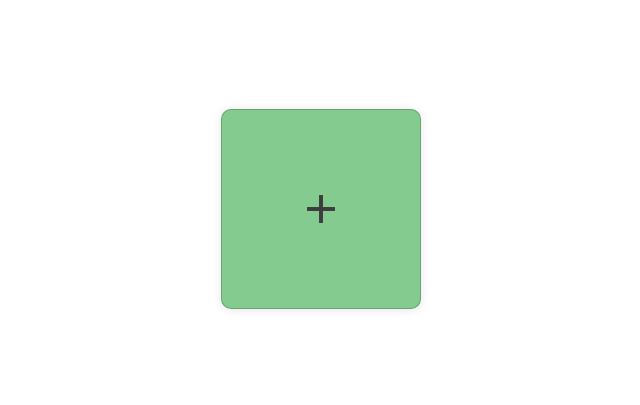
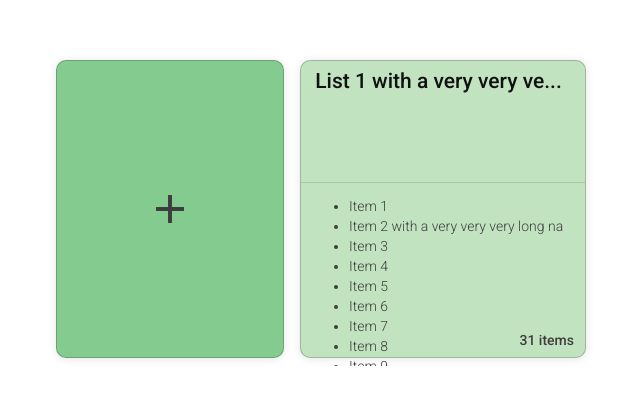
Before and after one commit to sandbxk/Dosma, an Angular app in the folder Frontend/: page / in a window 1280 px wide. Shown: the part 191-596 px from the top of the page, without its empty margins (319-959 px from the left). Built offline with nearby package versions, Linux system fonts and the light colour scheme.

Commit message:
Basics of dashboard component almost finished
TODO: Scrolling, colours, routing, implement methods with dialogues

```diff
--- a/Frontend/src/app/components/dashboard/dashboard.component.html
+++ b/Frontend/src/app/components/dashboard/dashboard.component.html
@@ -1,29 +1,53 @@
 <div class="centered">
 
-<div fxLayout="grid wrap"
-      fxLayoutAlign="space-around center">
+<div  fxLayout="grid wrap"
+      fxLayoutAlign="space-around center"> <!--fxLayout Container-->
 
 
-  <mat-card (click)="newGroceryList()"  class="listCardButton">
+  <mat-card (click)="newGroceryList()"  class="listCardButton"> <!--Card button for creating a new list-->
     <mat-icon class="addListIcon">
       add
     </mat-icon>
   </mat-card>
 
-  <div *ngFor="let list of groceryLists" (click)="selectList(list)">
+
+  <div [@inOutAnimation]="'in'" *ngFor="let list of groceryLists" (click)="selectList(list)"> <!--Card for each list-->
     <mat-card class="listCard">
       <mat-card-header>
-        <mat-card-title>{{list.title}}</mat-card-title>
+        <div class="listCardTitle">
+          <h2>{{list.title | truncate:26 }}</h2>
+          <button mat-icon-button [matMenuTriggerFor]="menu" class="menuButton" #t="matMenuTrigger" [class.opened]="t.menuOpen" aria-label="Grocery list menu">
+            <mat-icon>more_vert</mat-icon>
+          </button>
+          <mat-menu #menu="matMenu">
+            <button mat-menu-item (click)="editList(list)">
+              <mat-icon>edit</mat-icon>
+              <span>Edit name</span>
+            </button>
+            <button mat-menu-item (click)="duplicateList(list)">
+              <mat-icon>content_copy</mat-icon>
+              <span>Duplicate</span>
+            </button>
+            <button mat-menu-item (click)="deleteList(list)">
+              <mat-icon>delete</mat-icon>
+              <span style="color: #d72929; font-weight: 500">Delete</span>
+            </button>
+          </mat-menu>
+        </div>
       </mat-card-header>
+      <mat-divider></mat-divider>
       <mat-card-content>
-        <ul>
-          <li *ngFor="let item of list.listItems | slice:0:3; let i=index">{{item.title}}</li>
+        <ul *ngIf="list.listItems.length > 0; else emptyList">
+          <li *ngFor="let item of list.listItems | slice:0:10; let i=index">
+            {{item.title | truncate:38}}
+          </li>
+          <!-- Make a list of the first 10 items in the list and
+          Truncate the item titles to 38 characters-->
         </ul>
+        <ng-template #emptyList>
+          <p class="emptyListText">No items in list</p>
+        </ng-template>
       </mat-card-content>
-      <mat-card-actions>
-        <button mat-button (click)="editList(list)">Edit</button>
-        <button mat-button (click)="deleteList(list)">Delete</button>
-      </mat-card-actions>
       <mat-card-footer>
         <span>{{list.listItems.length}} items</span>
       </mat-card-footer>
--- a/Frontend/src/app/components/dashboard/dashboard.component.scss
+++ b/Frontend/src/app/components/dashboard/dashboard.component.scss
@@ -1,17 +1,17 @@
 .listCard {
   margin: 0.5rem;
   padding: 0.5rem;
-  list-style: none;
-  display: flex;
+  list-style: circle;
+  display: block;
   flex-wrap: wrap;
   flex-direction: row;
   justify-content: space-around;
   align-items: center;
   align-content: center;
-  height: 18em;
-  width: 13em;
-  max-width: 18em;
-  max-height: 13em;
+  height: 20em;
+  min-width: 15em;
+  max-width: 45em;
+  max-height: 30em;
   background-color: #c2e3c0;
   border-radius: 10px;
   border-width: thin;
@@ -20,10 +20,6 @@
   box-shadow: 0 1px 10px rgba(0, 0, 0, 0.1);
   transition: 0.3s;
 }
-//TODO: Align header to top, add dropdown menu for actions, add divicer between header and body
-.listCard > mat-card-header{
-  alignment: top;
-}
 
 .listCard:hover {
   background-color: #5ca45d;
@@ -31,18 +27,108 @@
   position: relative;
 }
 
+.listCard > mat-card-header {
+  min-height: 2em;
+  margin-bottom: 0.2em;
+}
+
+.listCardTitle {
+  display: flex;
+  justify-content: space-between;
+}
+
+.listCardTitle h2 {
+  margin: 0;
+  padding: 0;
+  font-size: 1.5em;
+  font-weight: 500;
+  color: #111111;
+  position: absolute;
+  top: 0.2em;
+  left: 5%;
+}
+
+.menuButton {
+  float: right;
+  position: absolute;
+  right: 0;
+  top: 0;
+  opacity: 0;
+  transition: 0.3s;
+}
+
+.listCard:hover > mat-card-header > div > button
+{
+  opacity: 1;
+}
+
+.opened
+{
+  opacity: 1;
+}
+
+.listCard > mat-card-content {
+  padding-top: 1em;
+  padding-right: 1em;
+  display: flex;
+  justify-content: left;
+  align-items: start;
+  align-content: start;
+  height: 4em;
+  width: 100%;
+  max-height: 6em;
+  color: #3d3d3d;
+  font-weight: 200;
+}
+
+.listCard > mat-card-footer {
+  display: block;
+  justify-content: space-between;
+  height: 1em;
+  width: 100%;
+  max-height: 1em;
+}
+
+.listCard > mat-card-footer > span {
+  position: absolute;
+  bottom: 0.5em;
+  right: 0.8em;
+  font-size: 1em;
+  color: #3d3d3d;
+  font-weight: 450;
+}
+
+
+
+
+
+
 .listCardButton{
   @extend .listCard;
+  display: flex;
   background-color: #83cb8f;
+}
+
+.listCardButton > mat-icon {
+  transform: scale(2);
+  color: #3d3d3d;
+  transition: 0.3s;
+}
+.listCardButton:hover > mat-icon {
+  transform: scale(2.5);
+  color: #b7b7b7;
 }
 
 .listCardButton:active {
   background-color: #83cb8f;
 }
 
-.addListIcon {
-  transform: scale(2);
-  color: #3d3d3d;
+
+.emptyListText {
+  color: #7a7a7a;
+  font-size: 1em;
+  font-weight: 400;
+
 }
 
 
@@ -52,4 +138,5 @@
   top: 50%;
   left: 50%;
   transform: translate(-50%, -50%);
+  overflow: auto;
 }
--- a/Frontend/src/app/components/dashboard/dashboard.component.ts
+++ b/Frontend/src/app/components/dashboard/dashboard.component.ts
@@ -1,10 +1,40 @@
 import { Component, OnInit } from '@angular/core';
 import {GroceryList} from '../../interfaces/GroceryList';
+import {animate, keyframes, state, style, transition, trigger} from "@angular/animations";
 
 @Component({
   selector: 'app-dashboard',
   templateUrl: './dashboard.component.html',
-  styleUrls: ['./dashboard.component.scss']
+  styleUrls: ['./dashboard.component.scss'],
+  animations: [  // This is the animation for the list items, triggered upon adding and removing items
+    trigger("inOutAnimation", [
+      state("in", style({ opacity: 1 })),
+      transition(":enter", [
+        animate(
+          300,
+          keyframes([
+            style({ opacity: 0, offset: 0 }),
+            style({ opacity: 0.25, offset: 0.25 }),
+            style({ opacity: 0.5, offset: 0.5 }),
+            style({ opacity: 0.75, offset: 0.75 }),
+            style({ opacity: 1, offset: 1 }),
+          ])
+        )
+      ]),
+      transition(":leave", [
+        animate(
+          300,
+          keyframes([
+            style({ opacity: 1, offset: 0 }),
+            style({ opacity: 0.75, offset: 0.25 }),
+            style({ opacity: 0.5, offset: 0.5 }),
+            style({ opacity: 0.25, offset: 0.75 }),
+            style({ opacity: 0, offset: 1 }),
+          ])
+        )
+      ])
+    ])
+  ]
 })
 export class DashboardComponent implements OnInit {
 
@@ -13,14 +43,59 @@ export class DashboardComponent implements OnInit {
   constructor() { }
 
   ngOnInit(): void {
+    this.groceryLists.push({
+      id: 1,
+      title: 'List 1 with a very very very very very long',
+      listItems: [ {id: 1, title: 'Item 1', quantity: 1, status: 0, category: 'Category 1'},
+        {id: 2, title: 'Item 2 with a very very very long na', quantity: 1, status: 0, category: 'Category 1'},
+        {id: 3, title: 'Item 3', quantity: 1, status: 0, category: 'Category 1'},
+        {id: 4, title: 'Item 4', quantity: 1, status: 0, category: 'Category 1'},
+        {id: 5, title: 'Item 5', quantity: 1, status: 0, category: 'Category 1'},
+        {id: 6, title: 'Item 6', quantity: 1, status: 0, category: 'Category 1'},
+        {id: 7, title: 'Item 7', quantity: 1, status: 0, category: 'Category 1'},
+        {id: 8, title: 'Item 8', quantity: 1, status: 0, category: 'Category 1'},
+        {id: 9, title: 'Item 9', quantity: 1, status: 0, category: 'Category 1'},
+        {id: 10, title: 'Item 10', quantity: 1, status: 0, category: 'Category 1'},
+        {id: 11, title: 'Item 11', quantity: 1, status: 0, category: 'Category 1'},
+        {id: 12, title: 'Item 12', quantity: 1, status: 0, category: 'Category 1'},
+        {id: 13, title: 'Item 13', quantity: 1, status: 0, category: 'Category 1'},
+        {id: 14, title: 'Item 14', quantity: 1, status: 0, category: 'Category 1'},
+        {id: 15, title: 'Item 15', quantity: 1, status: 0, category: 'Category 1'},
+        {id: 16, title: 'Item 16', quantity: 1, status: 0, category: 'Category 1'},
+        {id: 17, title: 'Item 17', quantity: 1, status: 0, category: 'Category 1'},
+        {id: 18, title: 'Item 18', quantity: 1, status: 0, category: 'Category 1'},
+        {id: 19, title: 'Item 19', quantity: 1, status: 0, category: 'Category 1'},
+        {id: 20, title: 'Item 20', quantity: 1, status: 0, category: 'Category 1'},
+        {id: 21, title: 'Item 21', quantity: 1, status: 0, category: 'Category 1'},
+        {id: 22, title: 'Item 22', quantity: 1, status: 0, category: 'Category 1'},
+        {id: 23, title: 'Item 23', quantity: 1, status: 0, category: 'Category 1'},
+        {id: 24, title: 'Item 24', quantity: 1, status: 0, category: 'Category 1'},
+        {id: 25, title: 'Item 25', quantity: 1, status: 0, category: 'Category 1'},
+        {id: 26, title: 'Item 26', quantity: 1, status: 0, category: 'Category 1'},
+        {id: 27, title: 'Item 27', quantity: 1, status: 0, category: 'Category 1'},
+        {id: 28, title: 'Item 28', quantity: 1, status: 0, category: 'Category 1'},
+        {id: 29, title: 'Item 29', quantity: 1, status: 0, category: 'Category 1'},
+        {id: 30, title: 'Item 30', quantity: 1, status: 0, category: 'Category 1'},
+        {id: 31, title: 'Item 31', quantity: 1, status: 0, category: 'Category 1'},
+      ],
+      created: new Date(),
+      modified: new Date()
+    });
   }
+//TODO Fix scrolling, redo colours
 
   newGroceryList() {
-    this.groceryLists.push({
+    //TODO Dialog to create new list with name
+
+    let newList: GroceryList = {
       id: -1,
-      title: "New List", created: new Date(), modified: new Date(),
-      listItems: []
-    });
+      title: 'New List',
+      listItems: [],
+      created: new Date(),
+      modified: new Date()
+      };
+    this.groceryLists.splice(0, 0, newList);
+
   }
 
   selectList(list: GroceryList) {
@@ -28,10 +103,16 @@ export class DashboardComponent implements OnInit {
   }
 
   editList(list: GroceryList) {
-
+  //TODO Dialog to edit list title
   }
 
   deleteList(list: GroceryList) {
+  //TODO Dialog to confirm delete
+    this.groceryLists.splice(this.groceryLists.indexOf(list), 1);
+  }
 
+  duplicateList(list: GroceryList) {
+    //TODO duplicate
+    this.groceryLists.splice(this.groceryLists.indexOf(list), 0, list);
   }
 }
--- /dev/null
+++ b/Frontend/src/app/util/truncate.pipe.ts
@@ -0,0 +1,31 @@
+import { Pipe, PipeTransform } from '@angular/core';
+
+/*
+
+A pipe is a class decorated with pipe metadata.
+The pipe class implements the PipeTransform interface's transform method that accepts an input value followed by optional parameters and returns the transformed value.
+There will be one additional argument to the transform method for each parameter passed to the pipe. Your pipe has one such parameter: the exponent.
+To tell Angular that this is a pipe, you apply the @Pipe decorator, which you import from the core Angular library.
+The @Pipe decorator allows you to define the pipe name that you'll use within template expressions. It must be a valid JavaScript identifier.
+
+*/
+
+/*
+  This pipe truncates a string.
+  Use it like so {{ String expression | truncate:10 }}
+  This truncates the string to 10 letters and adds '...' to end.
+*/
+
+@Pipe({ name: 'truncate' })
+export class TruncatePipe implements PipeTransform {
+
+  /*
+  The transform method is essential to a pipe. The PipeTransform interface defines that method and guides both tooling and the compiler. Technically, it's optional; Angular looks for and executes the transform method regardless.
+  */
+
+  transform(value: string, limit: number): string {
+    return value.length < limit
+      ? value
+      : value.slice(0, limit) + '...';
+  }
+}
```
Also changed, not shown: Frontend/src/app/app.module.ts (+8 -2 lines).
